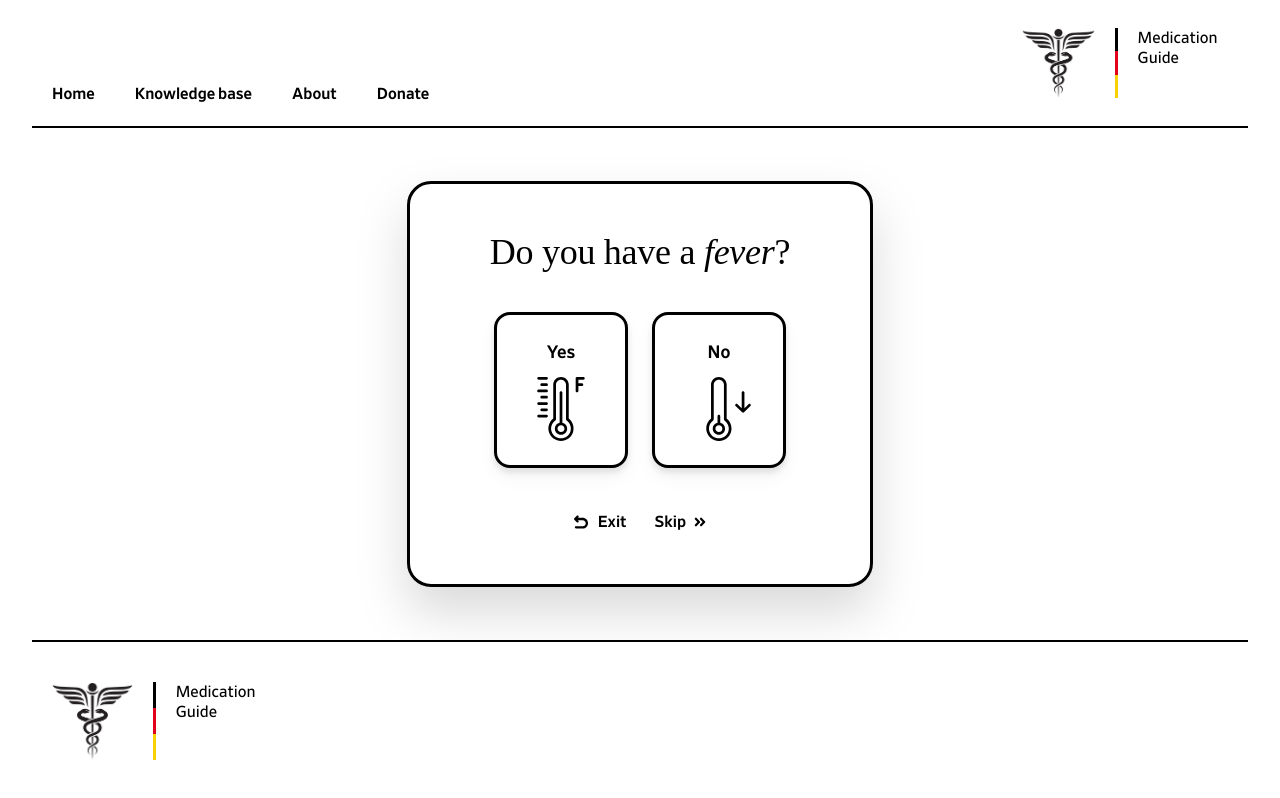
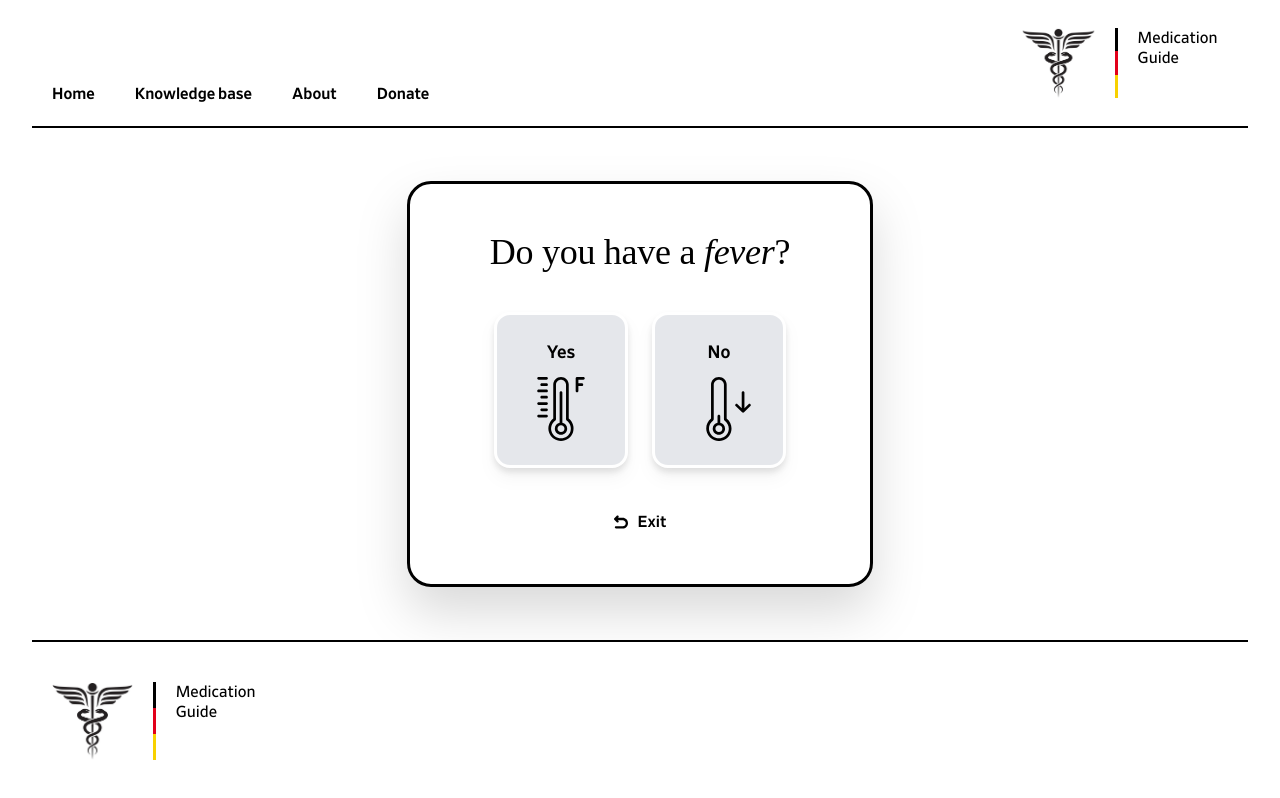
Before and after one commit to philipp-lampert/medicationguide, a SvelteKit app: page /interactive in a window 1280 px wide. Built offline with nearby package versions, Linux system fonts and the light colour scheme.

Commit message:
Improve results logic, add README.md

```diff
--- a/src/routes/+page.svelte
+++ b/src/routes/+page.svelte
@@ -22,14 +22,18 @@
 		</p>
 		<a
 			href="/interactive"
-			class="flex items-center gap-2 rounded-2xl border-3 border-black bg-white px-9 py-3 font-medium transition-all duration-500 hover:gap-3 hover:drop-shadow-lg"
+			class="group relative inline-flex items-center overflow-hidden rounded-2xl border-3 border-black bg-white px-12 py-3 font-medium drop-shadow-lg transition-all duration-500 hover:drop-shadow-xl"
 		>
-			Start Guide
-			<img
-				class="h-4 transition-all duration-500"
-				src="/angle-double-right.svg"
-				alt="Start Guide"
-			/>
+			<span
+				class="ease absolute right-0 flex h-10 w-10 translate-x-full transform items-center justify-start duration-500 group-hover:-translate-x-2"
+			>
+				<img
+					class="h-4 transition-all duration-500"
+					src="/angle-double-right.svg"
+					alt="Start Guide"
+				/>
+			</span>
+			<span class="relative transform duration-500 group-hover:-translate-x-3">Start Guide</span>
 		</a>
 	</div>
 </section>
@@ -48,7 +52,7 @@
 			</p>
 		</div>
 		<div class="flex flex-col items-center space-y-6">
-			<h3>Effectiveness of pain relievers for specific symptoms</h3>
+			<h3 class="h3">Effectiveness of pain relievers for specific symptoms</h3>
 			<Indications />
 		</div>
 		<div class="flex flex-col items-center space-y-6">
--- a/src/routes/about/+page.svelte
+++ /dev/null
@@ -1,3 +0,0 @@
-<svelte:head>
-	<title>About</title>
-</svelte:head>
--- a/src/routes/interactive/+page.svelte
+++ b/src/routes/interactive/+page.svelte
@@ -4,114 +4,167 @@
 	import { questions } from './questions';
 	import { capitalizeFirstLetter } from '$lib/utils';
 
-	let currentIndex = $state(0);
-	let direction = $state(1); // 1 for forward, -1 for backward
-	let selectedAnswers: string[] = $state([]); // Tracks answers for the current question
+	const medications = ['ibuprofen', 'acetaminophen', 'naproxen', 'aspirin'];
 
-	let positiveReasons = $state(new Set());
-	let moderateReasons = $state(new Set());
-	let negativeReasons = $state(new Set());
+	let currentIndex: number = $state(0);
+	let direction: number = $state(1); // 1 for forward, -1 for backward
 
-	interface MedicationScores {
-		ibuprofen: { score: number; reasons: Set<string> };
-		acetaminophen: { score: number; reasons: Set<string> };
-		naproxen: { score: number; reasons: Set<string> };
-		aspirin: { score: number; reasons: Set<string> };
-	}
+	let selectedAnswers = $state(
+		[] as {
+			answers: {
+				text: string;
+				image: string;
+				medications: { [key in keyof typeof medicationScores]: { value: number; reason: string } };
+			}[];
+		}[]
+	);
+
+	let numSelectedAnswers = $derived(
+		selectedAnswers.reduce((total, question) => total + (question.answers?.length || 0), 0)
+	);
 
 	let medicationScores = $state({
-		ibuprofen: { score: 0, reasons: new Set<{ reason: string; type: string }>() },
-		acetaminophen: { score: 0, reasons: new Set<{ reason: string; type: string }>() },
-		naproxen: { score: 0, reasons: new Set<{ reason: string; type: string }>() },
-		aspirin: { score: 0, reasons: new Set<{ reason: string; type: string }>() }
+		ibuprofen: 0,
+		acetaminophen: 0,
+		naproxen: 0,
+		aspirin: 0
 	});
 
-	function handleAnswerSelection(answer: {
+	$effect(() => {
+		const newTotals: { [key: string]: number } = medications.reduce(
+			(acc, name) => ({ ...acc, [name]: 0 }),
+			{}
+		);
+		(
+			selectedAnswers as {
+				answers: {
 					text: string;
 					image: string;
-		medications: { [key in keyof MedicationScores]: { value: number; reason: string } };
-	}) {
-		if (questions[currentIndex].type === 'multiple-choice') {
-			// Toggle selection for multiple-choice questions
-			if (selectedAnswers.includes(answer.text)) {
-				selectedAnswers = selectedAnswers.filter((a) => a !== answer.text);
-				// Subtract scores and reasons
-				for (const [medication, { value, reason }] of Object.entries(answer.medications)) {
-					medicationScores[medication as keyof MedicationScores].score -= value;
-					// Check if reason is not empty before deleting
-					if (reason && reason.trim() !== '') {
-						medicationScores[medication as keyof MedicationScores].reasons.delete({
-							reason,
-							type: value === 1 ? 'positive' : value === 0.5 ? 'moderate' : 'negative'
+					medications: {
+						[key in keyof typeof medicationScores]: { value: number; reason: string };
+					};
+				}[];
+			}[]
+		).forEach((question) => {
+			question.answers.forEach(
+				(answer: {
+					text: string;
+					image: string;
+					medications: {
+						[key in keyof typeof medicationScores]: { value: number; reason: string };
+					};
+				}) => {
+					medications.forEach((medication) => {
+						if (answer.medications[medication as keyof typeof medicationScores]) {
+							newTotals[medication] +=
+								answer.medications[medication as keyof typeof medicationScores].value;
+						}
 					});
 				}
-				}
-			} else {
-				selectedAnswers = [...selectedAnswers, answer.text];
-				// Add scores and reasons
-				for (const [medication, { value, reason }] of Object.entries(answer.medications)) {
-					medicationScores[medication as keyof MedicationScores].score += value;
-					// Check if reason is not empty before adding
-					if (reason && reason.trim() !== '') {
+			);
+		});
+
+		medicationScores = {
+			ibuprofen: newTotals.ibuprofen,
+			acetaminophen: newTotals.acetaminophen,
+			naproxen: newTotals.naproxen,
+			aspirin: newTotals.aspirin
+		};
+	});
+
+	type MedicationReasons = {
+		[key in keyof typeof medicationScores]: {
+			positive: string[];
+			neutral: string[];
+			negative: string[];
+		};
+	};
+
+	let medicationReasons: MedicationReasons = $state({
+		ibuprofen: { positive: [], neutral: [], negative: [] },
+		acetaminophen: { positive: [], neutral: [], negative: [] },
+		naproxen: { positive: [], neutral: [], negative: [] },
+		aspirin: { positive: [], neutral: [], negative: [] }
+	});
+
+	$effect(() => {
+		{
+			const newReasons: {
+				[key in keyof typeof medicationScores]: {
+					positive: string[];
+					neutral: string[];
+					negative: string[];
+				};
+			} = {
+				aspirin: { positive: [], neutral: [], negative: [] },
+				ibuprofen: { positive: [], neutral: [], negative: [] },
+				naproxen: { positive: [], neutral: [], negative: [] },
+				acetaminophen: { positive: [], neutral: [], negative: [] }
+			};
+
+			// Loop through selected answers
+			selectedAnswers.forEach((question) => {
+				question.answers.forEach((answer) => {
+					// Loop through each medication
+					for (const medication of Object.keys(newReasons)) {
+						const medicationData = answer.medications[medication as keyof typeof medicationScores];
+
+						// If medication data exists
+						if (medicationData && medicationData.reason !== '') {
+							const reason = medicationData.reason;
+							const value = medicationData.value;
+
+							// Categorize based on value
 							if (value === 1) {
-							medicationScores[medication as keyof MedicationScores].reasons.add({
-								reason,
-								type: 'positive'
-							});
+								newReasons[medication as keyof typeof medicationScores].positive.push(reason);
 							} else if (value === 0.5) {
-							medicationScores[medication as keyof MedicationScores].reasons.add({
-								reason,
-								type: 'moderate'
-							});
-						} else {
-							medicationScores[medication as keyof MedicationScores].reasons.add({
-								reason,
-								type: 'negative'
-							});
+								newReasons[medication as keyof typeof medicationScores].neutral.push(reason);
+							} else if (value === 0) {
+								newReasons[medication as keyof typeof medicationScores].negative.push(reason);
 							}
 						}
 					}
+				});
+			});
+
+			// Update the medicationReasons store
+			medicationReasons = newReasons;
 		}
-		} else {
-			// Single-choice
-			selectedAnswers = [answer.text];
-			// Add scores and reasons for single-choice questions
-			for (const [medication, { value, reason }] of Object.entries(answer.medications)) {
-				medicationScores[medication as keyof MedicationScores].score += value;
-				// Check if reason is not empty before adding
-				if (reason && reason.trim() !== '') {
-					if (value === 1) {
-						medicationScores[medication as keyof MedicationScores].reasons.add({
-							reason,
-							type: 'positive'
 	});
-					} else if (value === 0.5) {
-						medicationScores[medication as keyof MedicationScores].reasons.add({
-							reason,
-							type: 'moderate'
-						});
-					} else {
-						medicationScores[medication as keyof MedicationScores].reasons.add({
-							reason,
-							type: 'negative'
-						});
-					}
-				}
-			}
-			// Move to the next question if applicable
-			if (currentIndex < questions.length - 1) {
-				direction = 1;
-				currentIndex++;
-				selectedAnswers = []; // Reset for the next question
-			}
-		}
+
+	function answerSelection(answer: {
+		text: string;
+		image: string;
+		medications: { [key in keyof typeof medicationScores]: { value: number; reason: string } };
+	}) {
+		if (!selectedAnswers[currentIndex]) {
+			// Initialize the index if it doesn't exist
+			selectedAnswers[currentIndex] = { answers: [] };
 		}
 
-	function calculateFitPercentages() {
-		const totalPossibleScore = questions.length; // One score per question
+		const existingAnswerIndex = selectedAnswers[currentIndex].answers.findIndex(
+			(existingAnswer) => JSON.stringify(existingAnswer) === JSON.stringify(answer)
+		);
 
+		if (existingAnswerIndex > -1) {
+			// If the answer exists, remove it (deselection)
+			selectedAnswers[currentIndex].answers.splice(existingAnswerIndex, 1);
+		} else {
+			// If the answer does not exist, add it to the array
+			selectedAnswers[currentIndex].answers.push(answer);
+		}
+		if (questions[currentIndex].type === 'boolean') {
+			currentIndex++;
+		}
+		console.log($state.snapshot(selectedAnswers));
+		console.log($state.snapshot(numSelectedAnswers));
+		console.log($state.snapshot(medicationScores));
+		console.log($state.snapshot(medicationReasons));
+	}
+
+	function calculatePercentages() {
 		const totalScores = Object.entries(medicationScores).reduce(
-			(scores, [medication, { score }]) => {
+			(scores, [medication, score]) => {
 				scores[medication] = score;
 				return scores;
 			},
@@ -120,76 +173,26 @@
 
 		return Object.entries(totalScores).reduce(
 			(percentages, [medication, totalScore]) => {
-				percentages[medication] = (totalScore / totalPossibleScore) * 100;
+				percentages[medication] = (totalScore / numSelectedAnswers) * 100;
 				return percentages;
 			},
 			{} as { [key: string]: number }
 		);
 	}
 
-	$effect(() => {
-		questions.forEach((question) => {
-			question.answers.forEach((answer) => {
-				if (answer.medications) {
-					Object.entries(answer.medications).forEach(([medication, { value, reason }]) => {
-						// Ensure reason is not empty before adding it
-						if (reason && reason.trim() !== '') {
-							if (value === 1) {
-								positiveReasons.add(reason);
-							} else if (value === 0) {
-								moderateReasons.add(reason);
-							} else {
-								negativeReasons.add(reason);
-							}
-						}
-					});
-				}
-			});
-		});
-	});
-
 	function nextQuestion(event: Event) {
 		event.preventDefault();
-		if (selectedAnswers.length > 0 && currentIndex < questions.length - 1) {
+		if (selectedAnswers[currentIndex].answers.length > 0 && currentIndex < questions.length - 1) {
 			direction = 1;
 			currentIndex++;
-			selectedAnswers = []; // Reset for the next question
 		} else {
 			// User reached the end of the questions
 			currentIndex++; // Increment to trigger the results section
 		}
 	}
 
-	function skipQuestion() {
-		// Treat skipping as a neutral answer for all medications
-		for (const medication in medicationScores) {
-			medicationScores[medication as keyof MedicationScores].score += 1;
-			medicationScores[medication as keyof MedicationScores].reasons.add({
-				reason: 'Question skipped',
-				type: 'neutral'
-			});
-		}
-		// Proceed to the next question
-		if (currentIndex < questions.length - 1) {
-			direction = 1;
-			currentIndex++;
-			selectedAnswers = []; // Reset selections
-		} else {
-			// If the last question, show results
-			currentIndex++;
-		}
-	}
-
-	function handleNoneOfTheAbove() {
-		// Assign a neutral score (1) to all medications
-		for (const medication in medicationScores) {
-			medicationScores[medication as keyof MedicationScores].score += 1;
-			medicationScores[medication as keyof MedicationScores].reasons.add({
-				reason: 'No preference selected',
-				type: 'neutral'
-			});
-		}
-		// Move to the next question
+	function noneOfTheAbove() {
+		selectedAnswers[currentIndex] = { answers: [] };
 		nextQuestion(new Event('submit'));
 	}
 
@@ -197,7 +200,6 @@
 		if (currentIndex > 0) {
 			direction = -1;
 			currentIndex--;
-			selectedAnswers = []; // Reset for the previous question
 		}
 	}
 </script>
@@ -229,9 +231,11 @@
 					{#each question.answers as answer}
 						<button
 							type="button"
-							onclick={() => handleAnswerSelection(answer)}
-							class=" hover flex min-h-24 min-w-24 flex-col items-center justify-center gap-2.5 rounded-2xl border-3 border-black bg-white px-8 py-6 text-lg font-medium text-black drop-shadow-lg transition-all duration-100"
-							class:selected={selectedAnswers.includes(answer.text)}
+							onclick={() => answerSelection(answer)}
+							class="flex min-h-24 min-w-24 flex-col items-center justify-center gap-2.5 rounded-2xl border-3 border-white bg-gray-200 px-8 py-6 text-lg font-medium text-black drop-shadow-lg transition-all duration-300 hover:border-black hover:bg-white hover:drop-shadow-2xl"
+							class:selected={selectedAnswers[currentIndex]?.answers.some(
+								(a) => a.text === answer.text
+							)}
 						>
 							{answer.text}
 							{#if answer.image}
@@ -263,31 +267,20 @@
 							<SlidingBottomBorder />
 						</a>
 					{/if}
-					{#if selectedAnswers.length === 0}
+
 					{#if questions[currentIndex].type === 'multiple-choice'}
 						<button
 							type="button"
-								onclick={handleNoneOfTheAbove}
+							onclick={noneOfTheAbove}
 							class="group relative flex flex-row items-center gap-2.5 overflow-hidden bg-white px-0.5 py-0.5 font-medium text-green-800"
 						>
 							None of the above
 							<img src="/none.svg" alt="None of the above" class="h-3.5" />
 							<SlidingBottomBorder />
 						</button>
-						{:else}
-							<button
-								type="button"
-								onclick={skipQuestion}
-								class="group relative flex flex-row items-center gap-2 overflow-hidden bg-white px-0.5 py-0.5 font-medium"
-								disabled={selectedAnswers.length > 0}
-							>
-								Skip
-								<img src="/angle-double-right.svg" alt="Skip" class="h-3.5" />
-								<SlidingBottomBorder />
-							</button>
 					{/if}
-					{/if}
-					{#if selectedAnswers.length > 0}
+
+					{#if selectedAnswers[currentIndex]?.answers.length > 0}
 						<button
 							type="button"
 							onclick={nextQuestion}
@@ -311,7 +304,7 @@
 		<div class="flex flex-col items-center gap-12" in:fly={{ y: 750 * direction, duration: 1000 }}>
 			<h1 class="h1 italic">Results</h1>
 			<div class="grid grid-cols-4 gap-4">
-				{#each Object.entries(calculateFitPercentages()).sort(([, percentageA], [, percentageB]) => percentageB - percentageA) as [medication, percentage]}
+				{#each Object.entries(calculatePercentages()).sort(([, percentageA], [, percentageB]) => percentageB - percentageA) as [medication, percentage]}
 					<div class="rounded-2xl border-2 border-black bg-white p-5 drop-shadow-xl">
 						<h2 class="h3">{capitalizeFirstLetter(medication)}</h2>
 						<p class="mb-4 font-normal">
@@ -329,33 +322,33 @@
 							</div>
 
 							<!-- Positive Reasons -->
-							{#if [...medicationScores[medication as keyof MedicationScores].reasons].some((r) => r.type === 'positive')}
+							{#if medicationReasons[medication as keyof MedicationReasons].positive.length > 0}
 								<div class="rounded-lg bg-green-100 px-4 py-2 text-left text-sm font-normal">
 									<ul>
-										{#each [...medicationScores[medication as keyof MedicationScores].reasons].filter((r) => r.type === 'positive') as reason}
-											<li>- {reason.reason}</li>
+										{#each medicationReasons[medication as keyof MedicationReasons].positive as reason}
+											<li>- {reason}</li>
 										{/each}
 									</ul>
 								</div>
 							{/if}
 
 							<!-- Moderate Reasons -->
-							{#if [...medicationScores[medication as keyof MedicationScores].reasons].some((r) => r.type === 'moderate')}
+							{#if medicationReasons[medication as keyof MedicationReasons].neutral.length > 0}
 								<div class="rounded-lg bg-yellow-100 px-4 py-2 text-left text-sm font-normal">
 									<ul>
-										{#each [...medicationScores[medication as keyof MedicationScores].reasons].filter((r) => r.type === 'moderate') as reason}
-											<li>- {reason.reason}</li>
+										{#each medicationReasons[medication as keyof MedicationReasons].neutral as reason}
+											<li>- {reason}</li>
 										{/each}
 									</ul>
 								</div>
 							{/if}
 
 							<!-- Negative Reasons -->
-							{#if [...medicationScores[medication as keyof MedicationScores].reasons].some((r) => r.type === 'negative')}
+							{#if medicationReasons[medication as keyof MedicationReasons].negative.length > 0}
 								<div class="rounded-lg bg-red-100 px-4 py-2 text-left text-sm font-normal">
 									<ul>
-										{#each [...medicationScores[medication as keyof MedicationScores].reasons].filter((r) => r.type === 'negative') as reason}
-											<li>- {reason.reason}</li>
+										{#each medicationReasons[medication as keyof MedicationReasons].negative as reason}
+											<li>- {reason}</li>
 										{/each}
 									</ul>
 								</div>
@@ -364,7 +357,6 @@
 					</div>
 				{/each}
 			</div>
-
 			<div class="flex flex-row gap-6">
 				<a
 					data-sveltekit-reload
@@ -379,7 +371,7 @@
 					href="/"
 					class="group relative flex flex-row items-center gap-2 overflow-hidden bg-white px-0.5 py-0.5 font-medium"
 				>
-					Home
+					Exit
 					<img src="/angle-double-right.svg" alt="Skip" class="h-3.5" />
 					<SlidingBottomBorder />
 				</a>
@@ -390,11 +382,7 @@
 
 <style lang="postcss">
 	.selected {
-		@apply border-4 border-red-800 bg-red-50 shadow-inner-strong drop-shadow-none;
-	}
-
-	.hover {
-		@apply transition-all duration-100 hover:border-red-800 hover:bg-red-50;
+		@apply border-4 border-black bg-white shadow-inner-strong drop-shadow-none;
 	}
 
 	/* Define the animation for the expanding and contracting effect */
```
Also changed, not shown: 1 other file (tests, documents, lock files or other folders). Lines whose indentation alone changed are shown as unchanged.
